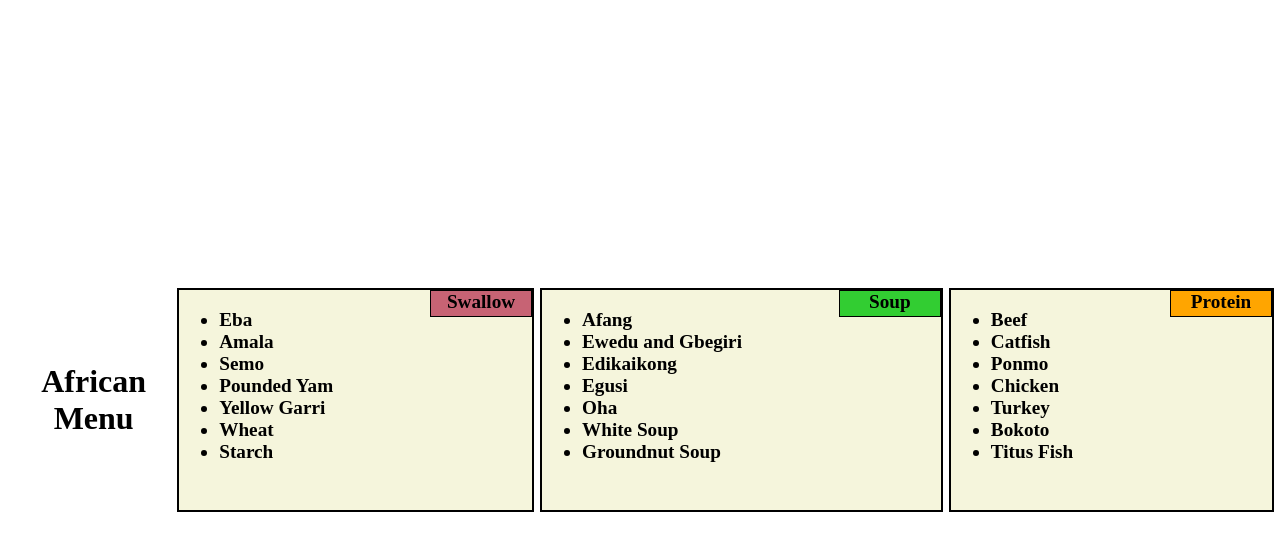
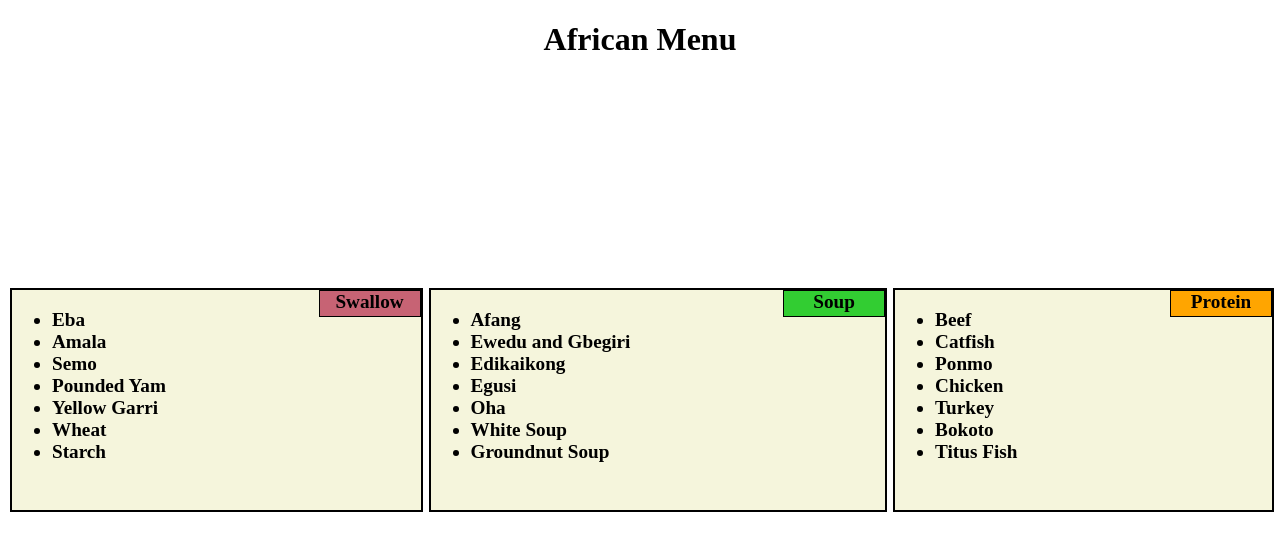
Before and after one commit to Shakiraw444/Module-2-Solution, a plain HTML site: page index.html in a window 1280 px wide. Drawn offline with Linux system fonts and the light colour scheme.

Commit message:
Add files via upload

```diff
--- a/style.css
+++ b/style.css
@@ -1,5 +1,7 @@
 h1 {
-    text-align: center;
+    position: absolute;
+    top: 0px;
+    left: auto
   }
 body{
     margin: 0;
@@ -81,6 +83,7 @@ body{
     position: relative;
     font-size: larger;
     border: 2px solid black;
+
 }
 
 .box-1{
```
